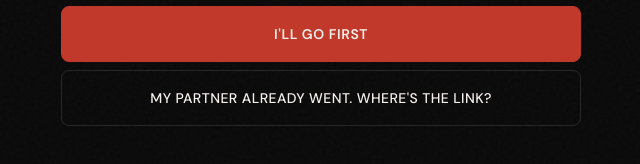
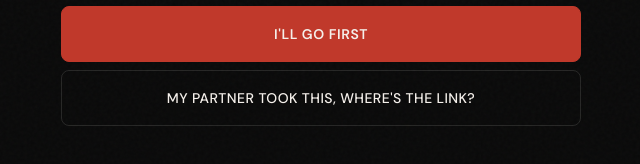
Before and after one commit to pandariot/relationship-quiz, a plain HTML site: page index.html in a window 1280 px wide. Shown: the part 490-654 px from the top of the page, 319-959 px from the left. Drawn offline with nearby package versions, Linux system fonts and the light colour scheme; a web font is replaced by a local one.

Commit message:
Update index.html

```diff
--- a/index.html
+++ b/index.html
@@ -334,7 +334,7 @@ const QUESTIONS = [
   },
   {
     id: 8,
-    question: "Who in this relationship is more likely to be the one that got away for someone else?",
+    question: "Who in this relationship is more likely to be \"the one that got away\" for someone else?",
     options: ["Me, honestly", "My partner", "Both of us, we're both catches", "Neither. Let's be real."],
   },
   {
@@ -453,7 +453,7 @@ function render() {
         <p class="subtitle">Can your relationship survive this quiz?<br>There's only one way to find out.</p>
         <button class="btn-accent" onclick="startQuizA()">I'll go first</button>
         <div style="height:8px"></div>
-        <button class="btn-outline" onclick="goHome()">My partner already went. Where's the link?</button>
+        <button class="btn-outline" onclick="goHome()">My partner took this, where's the link?</button>
       </div>
     `;
   }
```
